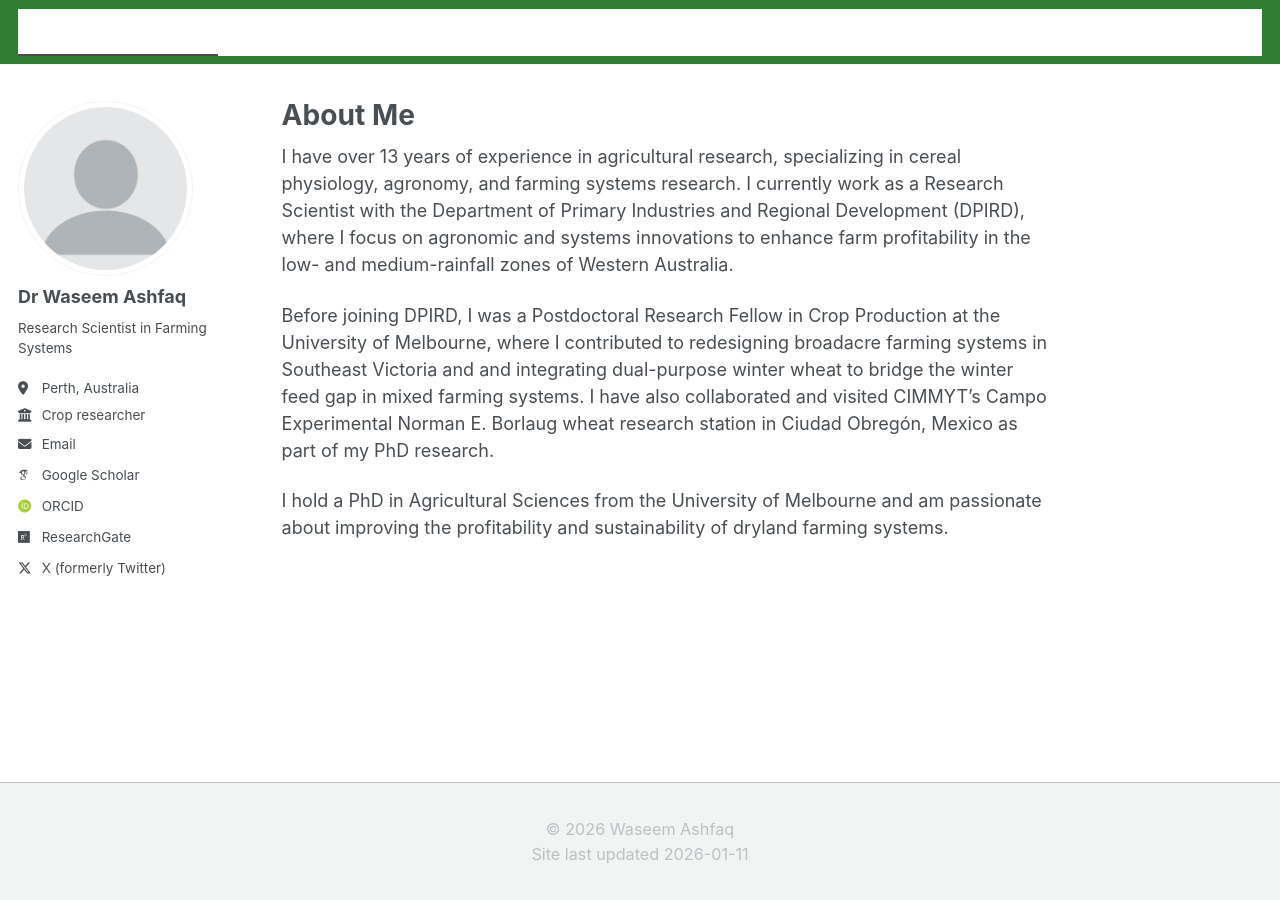
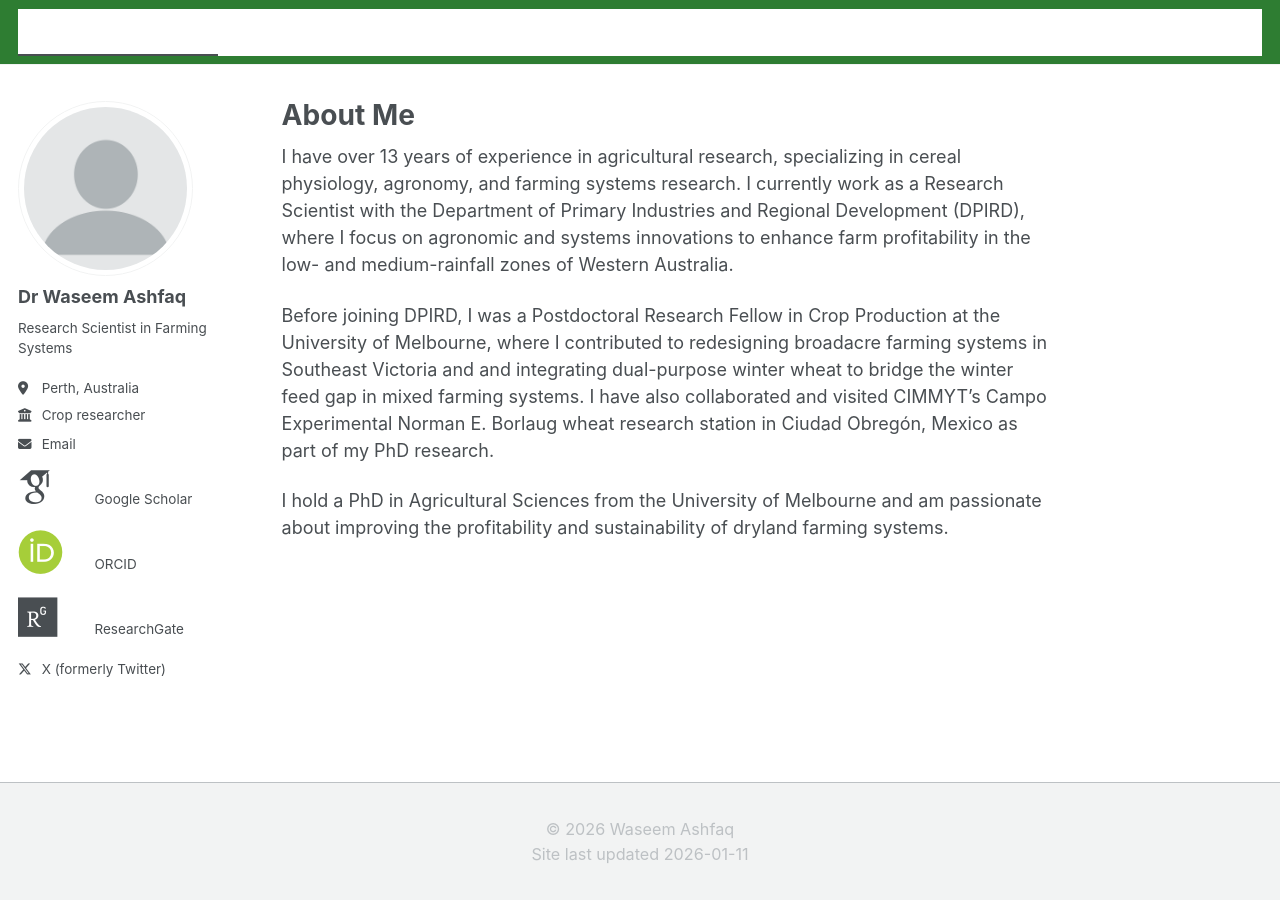
Before and after one commit to washfaq/waseemashfaq.github.io, a Jekyll site: the page built from _pages/about.md, in a window 1280 px wide. Built offline with Jekyll 4.4.1, drawn with Linux system fonts in a browser that asks for light colours; some web fonts are replaced; a script bundle is joined from its source files by our own code; library files that are not in the unit come from our copies.

Commit message:
Update main.scss

```diff
--- a/assets/css/main.scss
+++ b/assets/css/main.scss
@@ -43,38 +43,34 @@
 ;
 
 /* =========================
-   FORCE HEADER COLOR & POSITION
+   Header / Title Bar
    ========================= */
-
-/* Full header bar */
-.masthead,
 .masthead__inner-wrap {
-  background-color: #2e7d32 !important; /* green */
+    background-color: #2e7d32 !important; /* green */
 }
 
-/* Site title (Waseem Ashfaq, Ph.D.) */
-.masthead__menu-item--lg a {
-  color: #ffffff !important;
-  font-weight: 600;
+.masthead__inner-wrap .site-title,
+.masthead__inner-wrap .masthead__menu-item a {
+    color: #ffffff !important;
 }
 
-/* Move site title LEFT */
-.masthead__menu-item--lg {
-  margin-left: -2rem;   /* adjust: -1rem, -2rem, -3rem */
+.masthead__inner-wrap .greedy-nav a:hover {
+    color: #c8e6c9 !important;
 }
 
-/* Navigation links */
-.greedy-nav a {
-  color: #ffffff !important;
+.masthead__inner-wrap button {
+    color: #ffffff !important; /* mobile menu icon */
 }
 
-/* Hover effect */
-.greedy-nav a:hover {
-  color: #c8e6c9 !important;
+/* =========================
+   Academic & social icons
+   ========================= */
+a[href*="orcid"],
+a[href*="researchgate"],
+a[href*="scholar.google"] {
+  svg, i {
+    font-size: 2.5rem !important;
+    width: 3rem !important;
+    height: 3rem !important;
+  }
 }
-
-/* Mobile menu icon */
-.greedy-nav button,
-.greedy-nav button .navicon {
-  color: #ffffff !important;
-}
```
